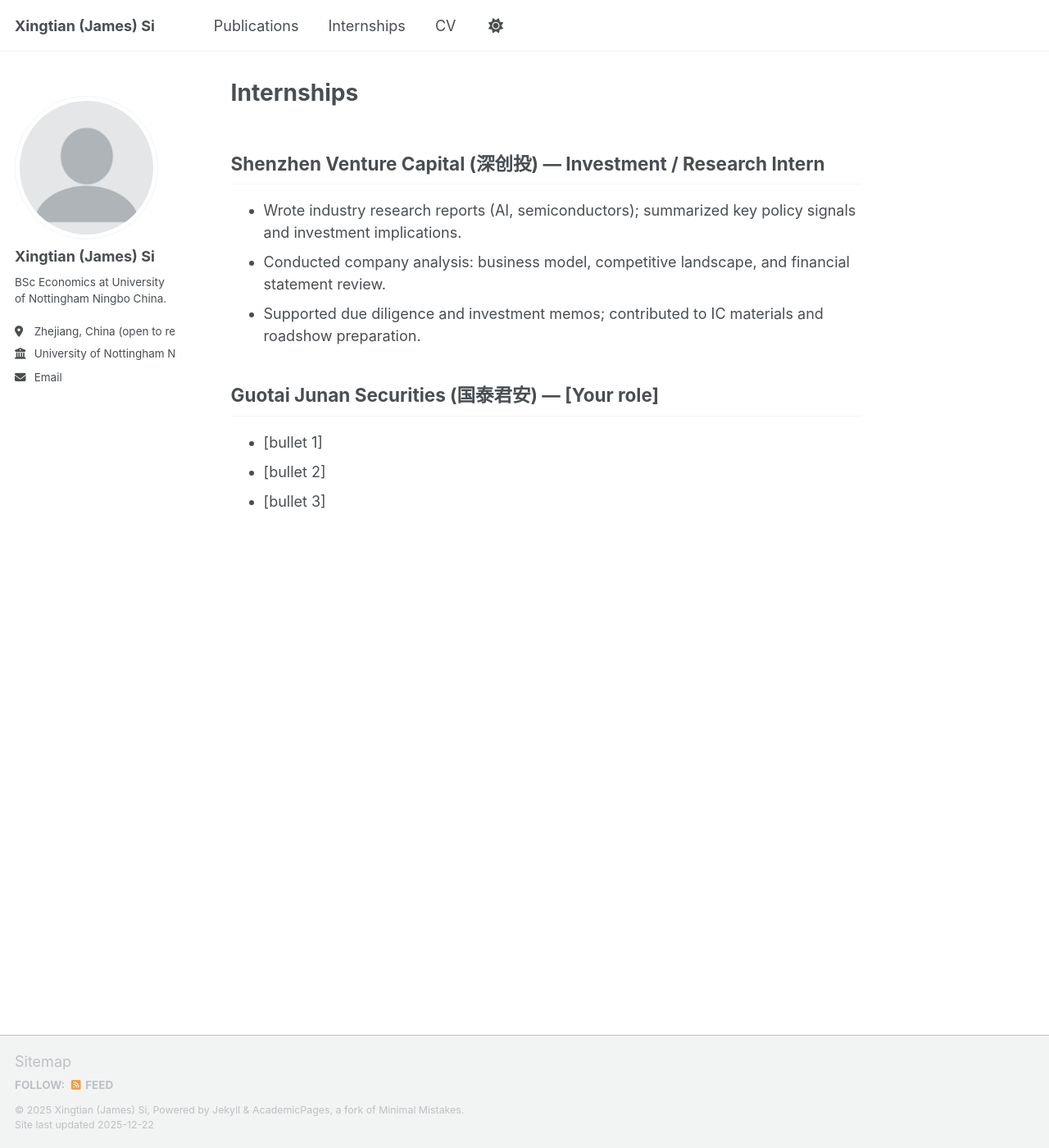
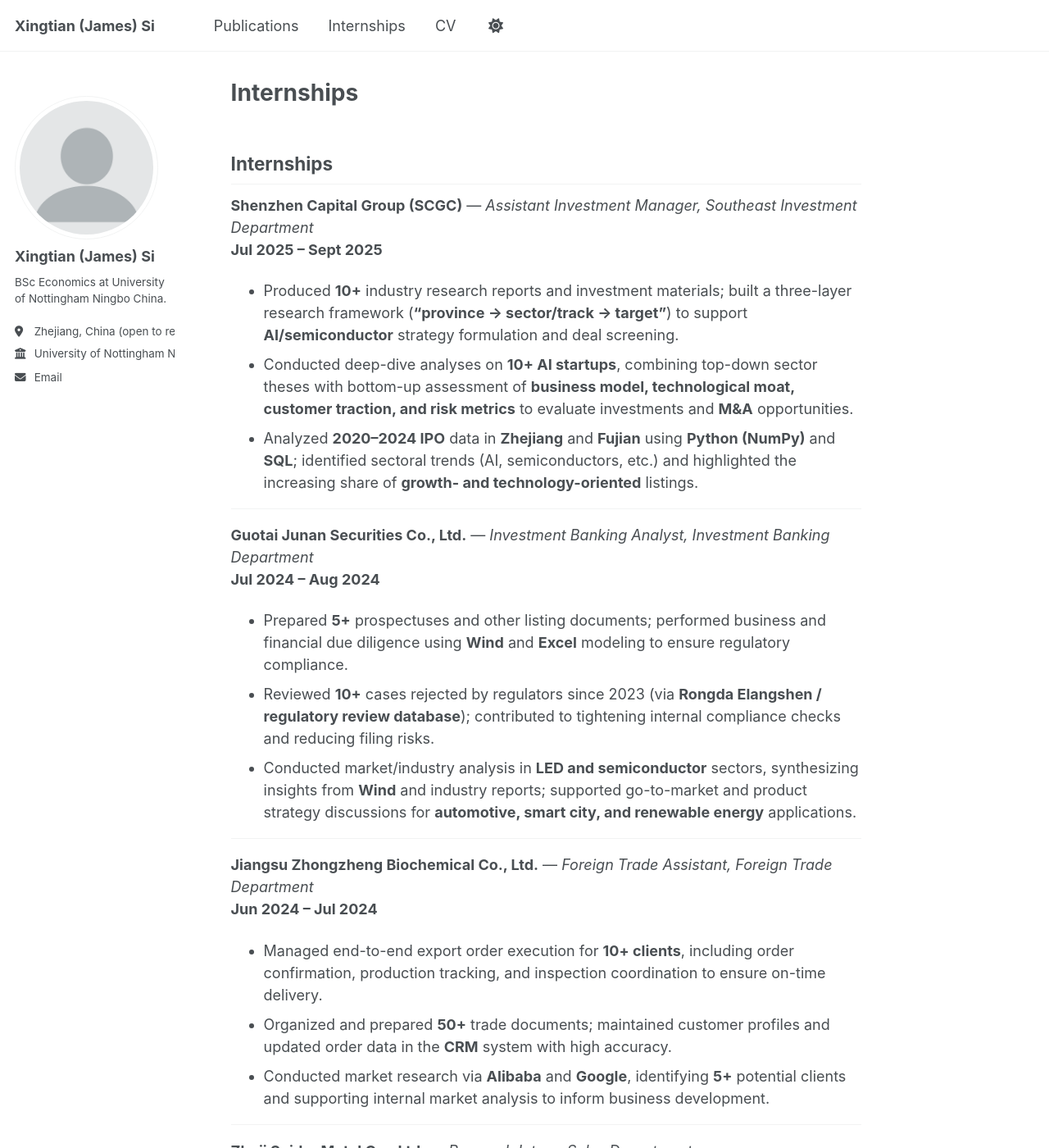
Before and after one commit to sixingtian/sixingtian.github.io, a Jekyll site: the page built from _pages/internships.md, in a window 1280 px wide and 1400 px high. Shown: the whole window at 82% size. Built offline with Jekyll 4.4.1, drawn with Linux system fonts in a browser that asks for light colours; a script bundle is joined from its source files by our own code; library files that are not in the unit come from our copies; some of the changed text lies outside the part shown.

Commit message:
Update internships.md

```diff
--- a/_pages/internships.md
+++ b/_pages/internships.md
@@ -4,12 +4,34 @@
 author_profile: true
 ---
 
-## Shenzhen Venture Capital (深创投) — Investment / Research Intern
-- Wrote industry research reports (AI, semiconductors); summarized key policy signals and investment implications.
-- Conducted company analysis: business model, competitive landscape, and financial statement review.
-- Supported due diligence and investment memos; contributed to IC materials and roadshow preparation.
+## Internships
 
-## Guotai Junan Securities (国泰君安) — [Your role]
-- [bullet 1]
-- [bullet 2]
-- [bullet 3]
+**Shenzhen Capital Group (SCGC)** — *Assistant Investment Manager, Southeast Investment Department*
+**Jul 2025 – Sept 2025**
+- Produced **10+** industry research reports and investment materials; built a three-layer research framework (**“province → sector/track → target”**) to support **AI/semiconductor** strategy formulation and deal screening.
+- Conducted deep-dive analyses on **10+ AI startups**, combining top-down sector theses with bottom-up assessment of **business model, technological moat, customer traction, and risk metrics** to evaluate investments and **M&A** opportunities.
+- Analyzed **2020–2024 IPO** data in **Zhejiang** and **Fujian** using **Python (NumPy)** and **SQL**; identified sectoral trends (AI, semiconductors, etc.) and highlighted the increasing share of **growth- and technology-oriented** listings.
+
+---
+
+**Guotai Junan Securities Co., Ltd.** — *Investment Banking Analyst, Investment Banking Department*
+**Jul 2024 – Aug 2024**
+- Prepared **5+** prospectuses and other listing documents; performed business and financial due diligence using **Wind** and **Excel** modeling to ensure regulatory compliance.
+- Reviewed **10+** cases rejected by regulators since 2023 (via **Rongda Elangshen / regulatory review database**); contributed to tightening internal compliance checks and reducing filing risks.
+- Conducted market/industry analysis in **LED and semiconductor** sectors, synthesizing insights from **Wind** and industry reports; supported go-to-market and product strategy discussions for **automotive, smart city, and renewable energy** applications.
+
+---
+
+**Jiangsu Zhongzheng Biochemical Co., Ltd.** — *Foreign Trade Assistant, Foreign Trade Department*
+**Jun 2024 – Jul 2024**
+- Managed end-to-end export order execution for **10+ clients**, including order confirmation, production tracking, and inspection coordination to ensure on-time delivery.
+- Organized and prepared **50+** trade documents; maintained customer profiles and updated order data in the **CRM** system with high accuracy.
+- Conducted market research via **Alibaba** and **Google**, identifying **5+** potential clients and supporting internal market analysis to inform business development.
+
+---
+
+**Zhuji Spider Metal Co., Ltd.** — *Research Intern, Sales Department*
+**Jun 2023 – Aug 2023**
+- Researched the industry and competitive landscape by collecting and analyzing **20+** state-owned/private/foreign shock-absorber firms; built a benchmarking database covering **market share, technical capability, and customer needs**.
+- Built a dynamic **Excel** financial model (capex, materials, labor, energy); ran multi-scenario sensitivity analysis and computed **break-even points** to support pricing and capacity planning.
+- Facilitated weekly cross-functional workshops (R&D/operations/finance), translating engineering constraints into commercial assumptions and iterating plans based on stakeholder feedback.
```
